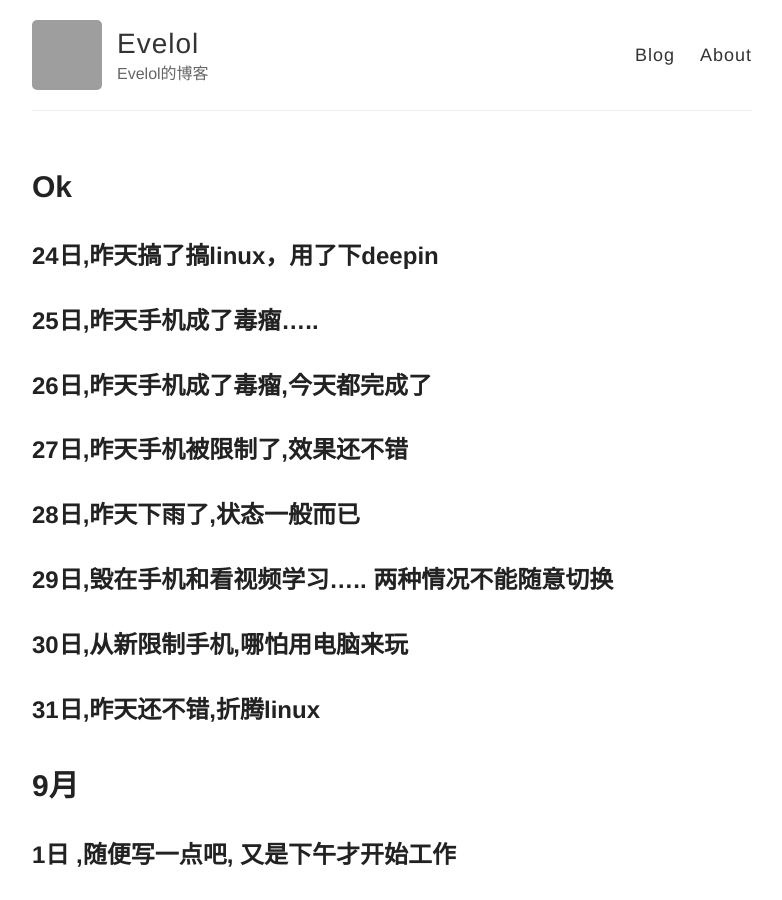
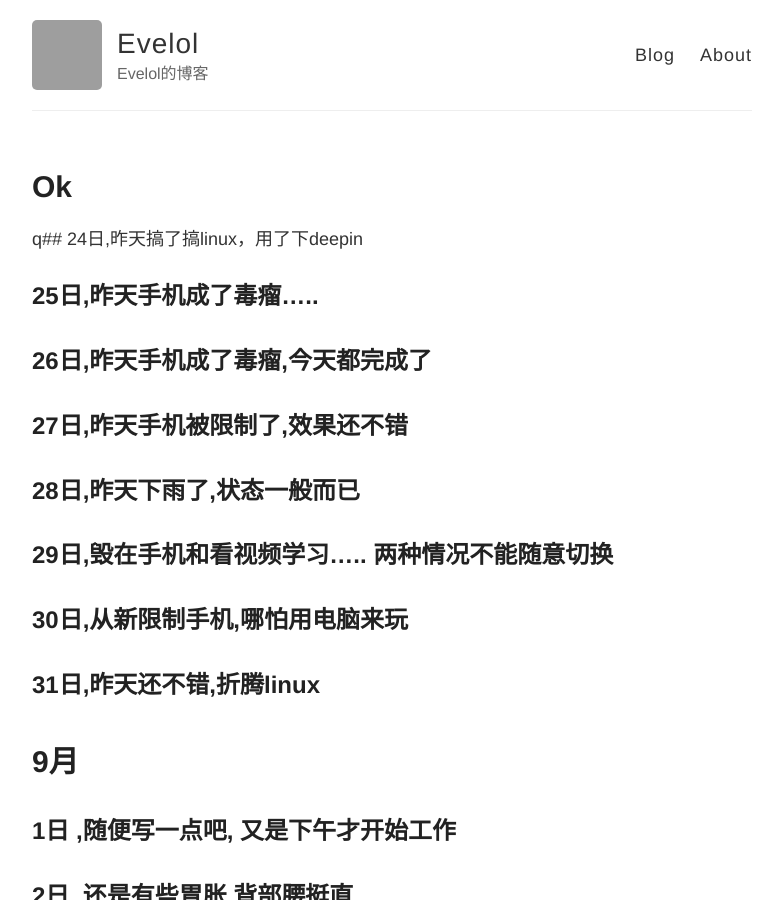
Before and after one commit to evelol/zzx_blog, a Jekyll site: the page built from _posts/2017-08-24-Ok.md, in a window 1280 px wide and 900 px high. Shown: the whole window, without its empty margins (248-1030 px from the left). Built offline with Jekyll 4.4.1, drawn with Linux system fonts in a browser that asks for light colours; our own code applies the rules of GitHub Pages for plain Markdown files; grey boxes are pictures that could not be loaded.

Commit message:
Update 2017-08-24-Ok.md

```diff
--- a/_posts/2017-08-24-Ok.md
+++ b/_posts/2017-08-24-Ok.md
@@ -1,4 +1,4 @@
-## 24日,昨天搞了搞linux，用了下deepin
+q## 24日,昨天搞了搞linux，用了下deepin
 ## 25日,昨天手机成了毒瘤.....
 ## 26日,昨天手机成了毒瘤,今天都完成了
 ## 27日,昨天手机被限制了,效果还不错
```
Also changed, not shown: other parts of _posts/2017-08-24-Ok.md (+3 -0 lines).
